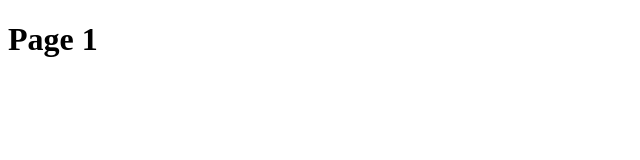
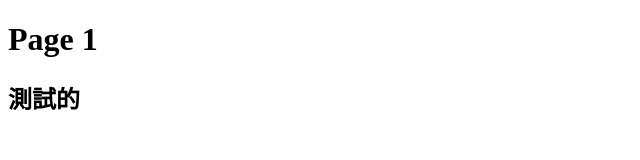
Before and after one commit to JohnnyY1010/git_lesson, a plain HTML site: page index.html in a window 1280 px wide. Shown: the whole page, without its empty margins (0-640 px from the left). Drawn offline with Linux system fonts and the light colour scheme.

Commit message:
index增加內容

```diff
--- a/index.html
+++ b/index.html
@@ -11,6 +11,13 @@
     <header>
         <H1>Page 1</H1>
     </header>
+    <section>
+        <div>
+            <H2>
+                測試的
+            </H2>
+        </div>
+    </section>
 </body>
 
 </html>
```
